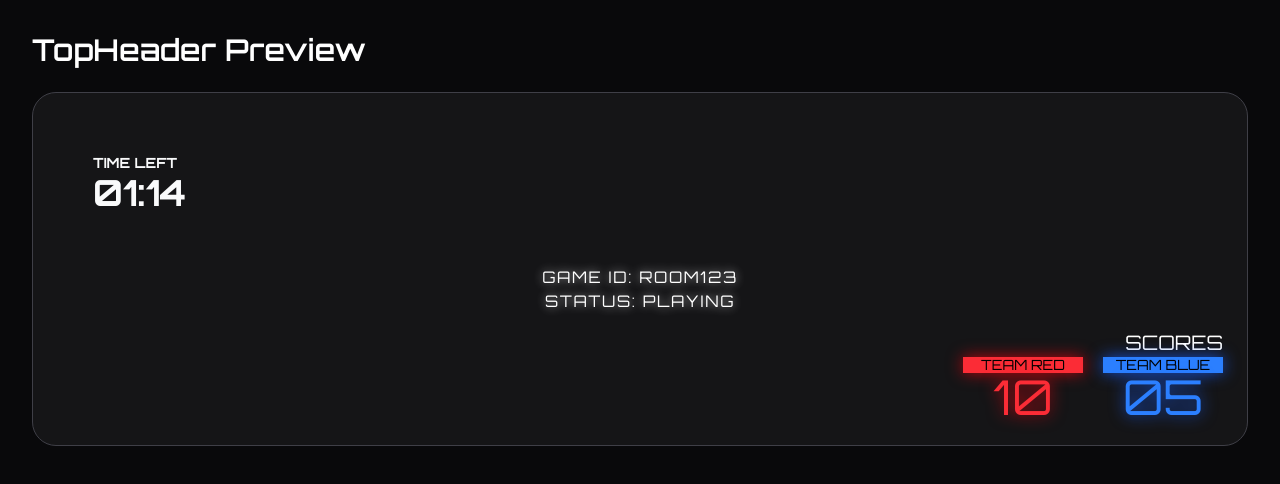
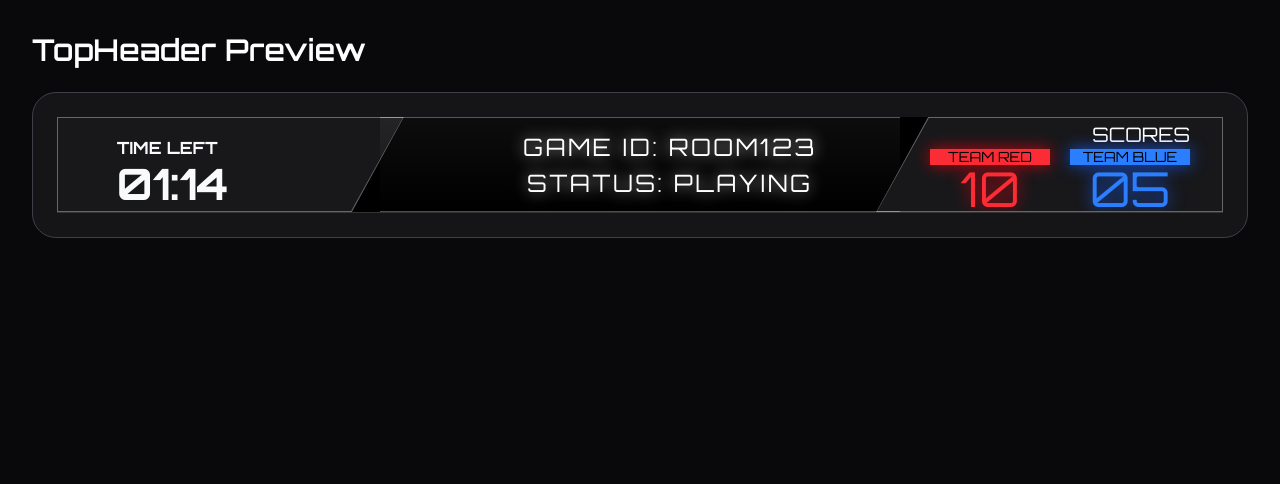
Before and after one commit to jack-app/jackHack2026_b, a Next.js app in the folder switch_game/: page /dev/topheader in a window 1280 px wide. Shown: the top 484 px of the page. Built offline with nearby package versions, Linux system fonts and the light colour scheme; a web font is replaced by a local one.

Commit message:
TopHeader 実装

```diff
--- a/switch_game/src/components/Layout/TopHeader.tsx
+++ b/switch_game/src/components/Layout/TopHeader.tsx
@@ -7,13 +7,96 @@ interface TopHeaderProps {
   gameState: GameState | null;
 }
 
+/*export default function TopHeader({ gameState }: TopHeaderProps) {
+  return (
+
+    <div className="flex items-center justify-between px-8 py-1 border-2 rounded-md">
+
+      {/* TODO: implement - horizontal HUD bar wrapping the three sub-components }
+      <div className="text-left pt-5  scale-170 ">
+      <TimeLeft timeLeft={gameState?.time_left ?? null} />
+      </div>
+      <div className="text-center scale-150 pl-10 pb-10">
+      <StatusDisplay roomId={gameState?.room_id ?? null} status={gameState?.status ?? null} />
+      </div>
+      <div className="text-right pt-10 ">
+        <Scores score={gameState?.score ?? null} />
+      </div>
+    </div>
+
+
+  );
+}*/
+
 export default function TopHeader({ gameState }: TopHeaderProps) {
   return (
-    <div>
-      {/* TODO: implement - horizontal HUD bar wrapping the three sub-components */}
-      <TimeLeft timeLeft={gameState?.time_left ?? null} />
-      <StatusDisplay roomId={gameState?.room_id ?? null} status={gameState?.status ?? null} />
-      <Scores score={gameState?.score ?? null} />
+    // 全体を包むコンテナ（余計な border-2 は外して画像に近づけます）
+    <div className="flex items-center justify-between w-full bg-black h-24 overflow-hidden border-b border-white/20">
+
+      {/* 左側：台形セクション */}
+      <div className="relative h-full flex-1 min-w-[320px]">
+        {/* 台形の外枠（白いラインを出すための背面） */}
+        <div
+          className="absolute inset-0 bg-white/40"
+          style={{ clipPath: 'polygon(0 0, 100% 0, 85% 100%, 0 100%)' }}
+        />
+        {/* 台形の内側（メインの背景色） */}
+        <div
+          className="absolute inset-[1px] inset-r-0 bg-zinc-900 flex flex-col justify-center pl-8 pr-16"
+          style={{ clipPath: 'polygon(0 0, 100% 0, 85% 100%, 0 100%)' }}
+        >
+          {/* ラベル */}
+          <span className="text-[10px] text-zinc-400 tracking-widest font-mono">TIME LEFT</span>
+
+          <div className="flex items-center gap-4">
+            {/* ここに TimeLeft を入れる！ scale は台形の中で調整 */}
+            <div className=" text-white scale-120
+            ">
+              <TimeLeft timeLeft={gameState?.time_left ?? null} />
+            </div>
+
+          </div>
+        </div>
+      </div>
+{/* 中央：STATUS DISPLAY (逆台形) */}
+<div className="relative flex-[1.5] h-full flex items-center justify-center -mx-6">
+          {/* 上下の白い境界線 (左右の台形を繋ぐ) */}
+          <div className="absolute top-0 w-full h-[1px] bg-white/30"></div>
+          <div className="absolute bottom-0 w-full h-[1px] bg-white/30"></div>
+          {/* うっすらとした背景装飾 */}
+          <div className="absolute inset-0 bg-gradient-to-b from-white/5 to-transparent"></div>
+
+          {/* コンテンツ本体：はみ出しを直すため、余計な padding を削除 */}
+          <div className="relative z-10 flex flex-col items-center justify-center">
+            {/* pb-10 を pl-10 に、scale-150 を維持したまま中央に配置 */}
+            <div className="text-center scale-150 pl-10">
+ <StatusDisplay roomId={gameState?.room_id ?? null} status={gameState?.status ?? null} />
+            </div>
+
+          </div>
+        </div>
+
+      {/* 右側：スコア */}
+      <div className="relative h-full flex-1 min-w-[320px]">
+        {/* 台形の外枠：左側を斜めにする (15% 0 から開始) */}
+        <div
+          className="absolute inset-0 bg-white/40"
+          style={{ clipPath: 'polygon(15% 0, 100% 0, 100% 100%, 0 100%)' }}
+        />
+        {/* 台形の内側 */}
+        <div
+          className="absolute inset-[1px] inset-l-0 bg-zinc-900 flex flex-col justify-center pr-8 pl-16 items-end"
+          style={{ clipPath: 'polygon(15% 0, 100% 0, 100% 100%, 0 100%)' }}
+        >
+          <span className="text-[5px] text-zinc-400 tracking-widest mb-1"></span>
+
+          {/* ここに Scores を配置 */}
+          <div className=" origin-right ">
+             <Scores score={gameState?.score ?? null} />
+          </div>
+        </div>
+      </div>
+
     </div>
-  );
+  )
 }
```
